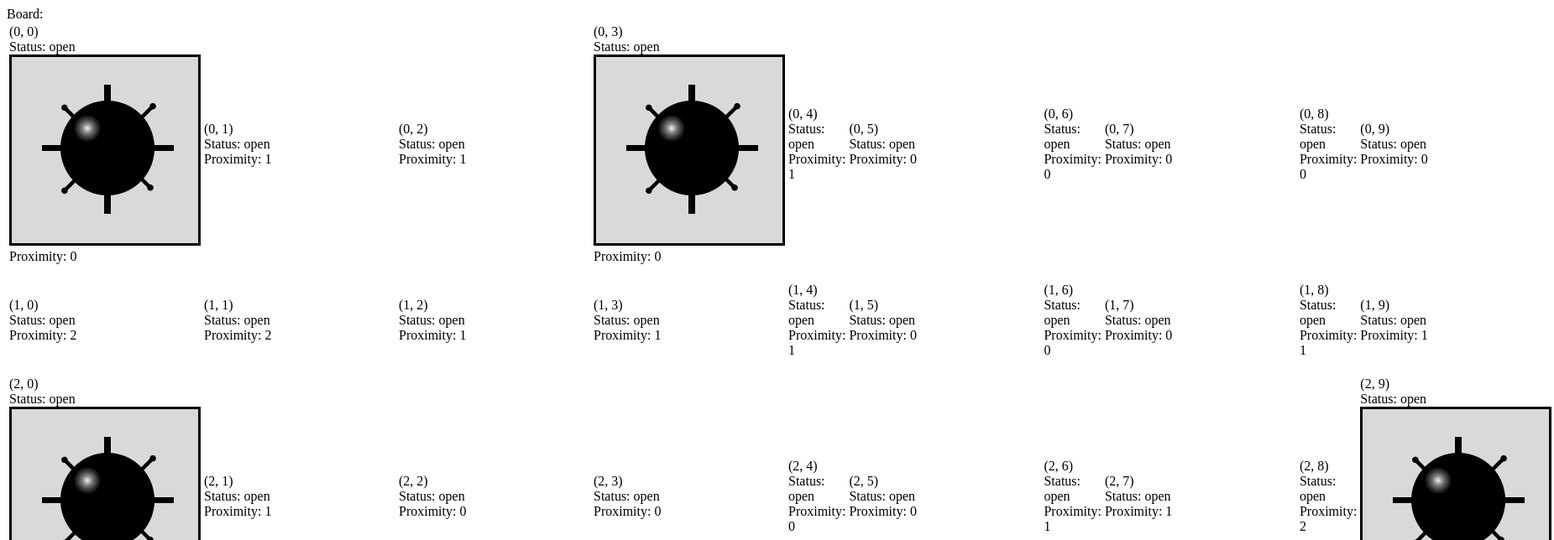
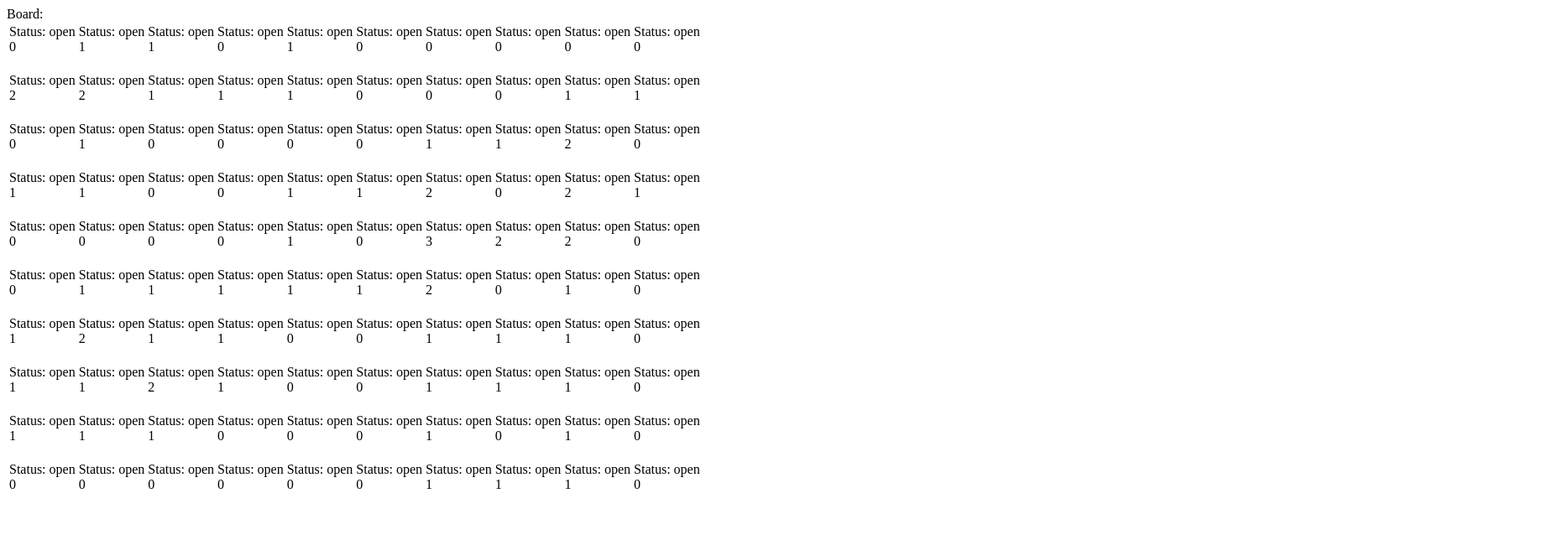
Before and after one commit to justinkpeter/minesweeper, an Angular app: page / in a window 1280 px wide. Shown: the top 644 px of the page at 84% size, 1851 px wide, since content can reach past the window. Built offline with nearby package versions, Linux system fonts and the light colour scheme.

Commit message:
Adding right click functionality to flag cells

```diff
--- a/src/app/app.component.html
+++ b/src/app/app.component.html
@@ -2,12 +2,14 @@ Board:
 
 <table summary="Minesweeper board" class="board">
   <tr *ngFor="let row of board.cells; index as y">
-    <td *ngFor="let cell of row; index as x;" (click)="checkCell(cell)" class="board">
-      <div>({{y}}, {{x}})</div>
+    <td *ngFor="let cell of row; index as x;" (click)="checkCell(cell)" (contextmenu)="$event.preventDefault(); flag(cell)" class="board">
       <div> Status: {{cell.status}}</div>
       <div *ngIf="cell.status === 'clear'"> {{cell.proximityMines}}</div>
-      <div *ngIf="cell.mine" > <img class="cellImage" src="assets/revealed_bomb.png"/></div>
-      <div> Proximity: {{cell.proximityMines}}</div>
+      <div *ngIf="cell.status === 'flag'">
+        <img src="assets/flagged_bomb.png"/>
+      </div>
+      <div *ngIf="cell.mine && cell.status === 'clear'" > <img class="cellImage" src="assets/revealed_bomb.png"/></div>
+      <div> {{cell.proximityMines}}</div>
       <br>
     </td>
 
--- a/src/app/app.component.ts
+++ b/src/app/app.component.ts
@@ -20,4 +20,8 @@ export class AppComponent {
       alert('You win the game :)')
     }
   }
+
+  flag(cell: Cell){
+    cell.status = 'flag'
+  }
 }
```
